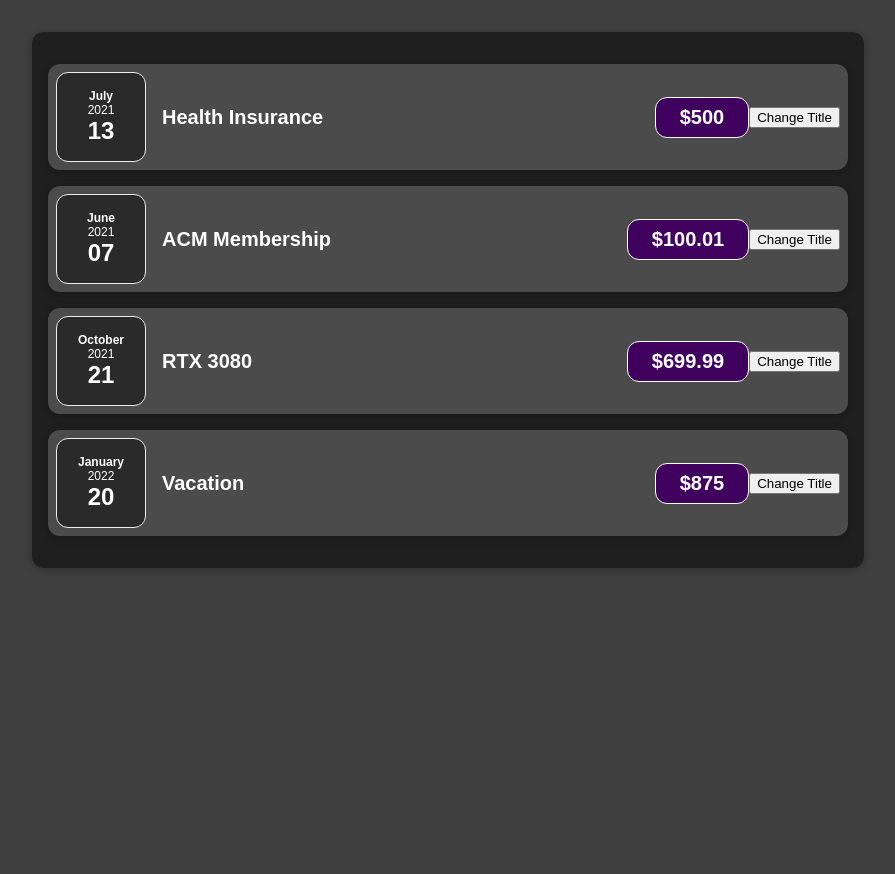
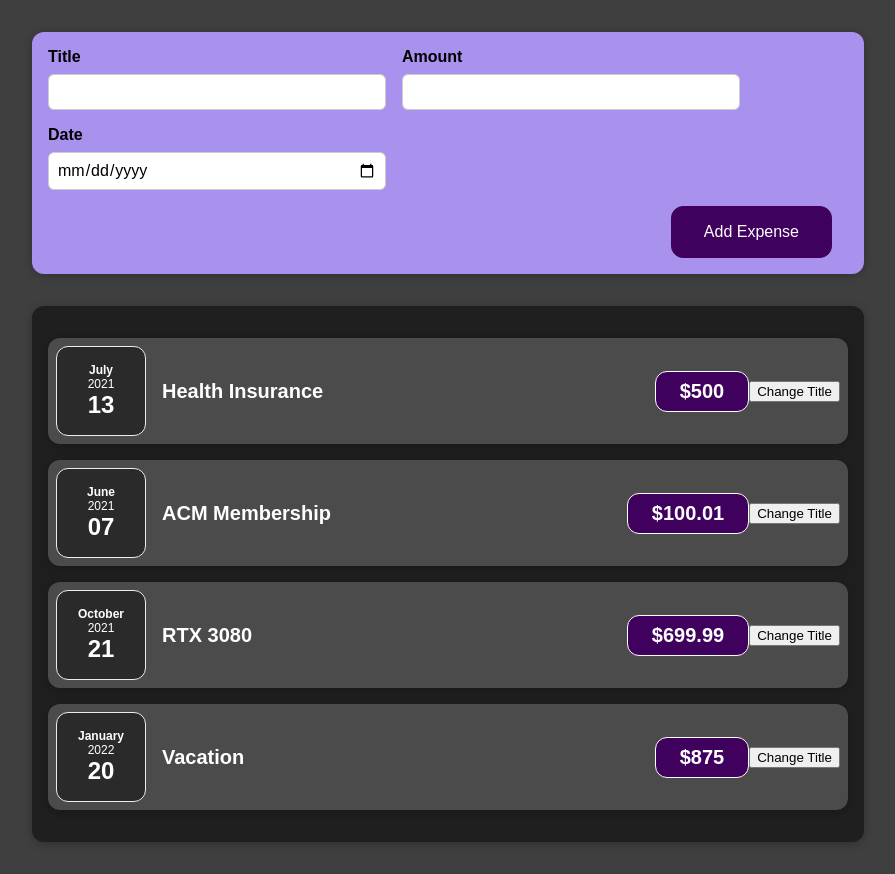
Before and after one commit to keshav-c/this-year, a React (Create React App) app: page / in a window 1280 px wide. Shown: the whole page, without its empty margins (192-1087 px from the left). Before the commit the page ends 800 px from the top, so only its background shows below. Built offline with nearby package versions, Linux system fonts and the light colour scheme.

Commit message:
A NewExpense component to capture user input using a form.

```diff
--- a/src/App.js
+++ b/src/App.js
@@ -1,7 +1,8 @@
 import Expenses from "./components/Expenses/Expenses";
+import NewExpense from "./components/NewExpense/NewExpense";
 
 const App = () => {
-  const items = [
+  const expenses = [
     {
       id: "e1",
       date: new Date(2021, 6, 13),
@@ -27,7 +28,12 @@
       amount: 875,
     },
   ];
-  return <Expenses items={items} />;
-}
+  return (
+    <div>
+      <NewExpense />
+      <Expenses items={expenses} />
+    </div>
+  );
+};
 
 export default App;
--- /dev/null
+++ b/src/components/NewExpense/ExpenseForm.css
@@ -0,0 +1,26 @@
+.new-expense__controls {
+  display: flex;
+  flex-wrap: wrap;
+  gap: 1rem;
+  margin-bottom: 1rem;
+  text-align: left;
+}
+
+.new-expense__control label {
+  font-weight: bold;
+  margin-bottom: 0.5rem;
+  display: block;
+}
+
+.new-expense__control input {
+  font: inherit;
+  padding: 0.5rem;
+  border-radius: 6px;
+  border: 1px solid #ccc;
+  width: 20rem;
+  max-width: 100%;
+}
+
+.new-expense__actions {
+  text-align: right;
+}
--- /dev/null
+++ b/src/components/NewExpense/ExpenseForm.js
@@ -0,0 +1,25 @@
+import "./ExpenseForm.css";
+
+const ExpenseForm = () => (
+  <form>
+    <div className="new-expense__controls">
+      <div className="new-expense__control">
+        <label>Title</label>
+        <input type="text" />
+      </div>
+      <div className="new-expense__control">
+        <label>Amount</label>
+        <input type="number" min="0.01" step="0.01" />
+      </div>
+      <div className="new-expense__control">
+        <label>Date</label>
+        <input type="date" min="2020-01-01" max="2025-12-31" />
+      </div>
+    </div>
+    <div className="new-expense__actions">
+      <button type="submit">Add Expense</button>
+    </div>
+  </form>
+);
+
+export default ExpenseForm;
--- /dev/null
+++ b/src/components/NewExpense/NewExpense.css
@@ -0,0 +1,38 @@
+.new-expense {
+  background-color: #a892ee;
+  padding: 1rem;
+  margin: 2rem auto;
+  width: 50rem;
+  max-width: 95%;
+  border-radius: 12px;
+  text-align: center;
+  box-shadow: 0 1px 8px rgba(0, 0, 0, 0.25);
+}
+
+.new-expense button {
+  font: inherit;
+  cursor: pointer;
+  padding: 1rem 2rem;
+  border: 1px solid #40005d;
+  background-color: #40005d;
+  color: white;
+  border-radius: 12px;
+  margin-right: 1rem;
+}
+
+.new-expense button:hover,
+.new-expense button:active {
+  background-color: #510674;
+  border-color: #510674;
+}
+
+.new-expense button.alternative {
+  color: #220131;
+  border-color: transparent;
+  background-color: transparent;
+}
+
+.new-expense button.alternative:hover,
+.new-expense button.alternative:active {
+  background-color: #ddb3f8;
+}
--- /dev/null
+++ b/src/components/NewExpense/NewExpense.js
@@ -0,0 +1,10 @@
+import "./NewExpense.css";
+import ExpenseForm from "./ExpenseForm";
+
+const NewExpense = () => (
+  <div className="new-expense">
+    <ExpenseForm />
+  </div>
+);
+
+export default NewExpense;
```
